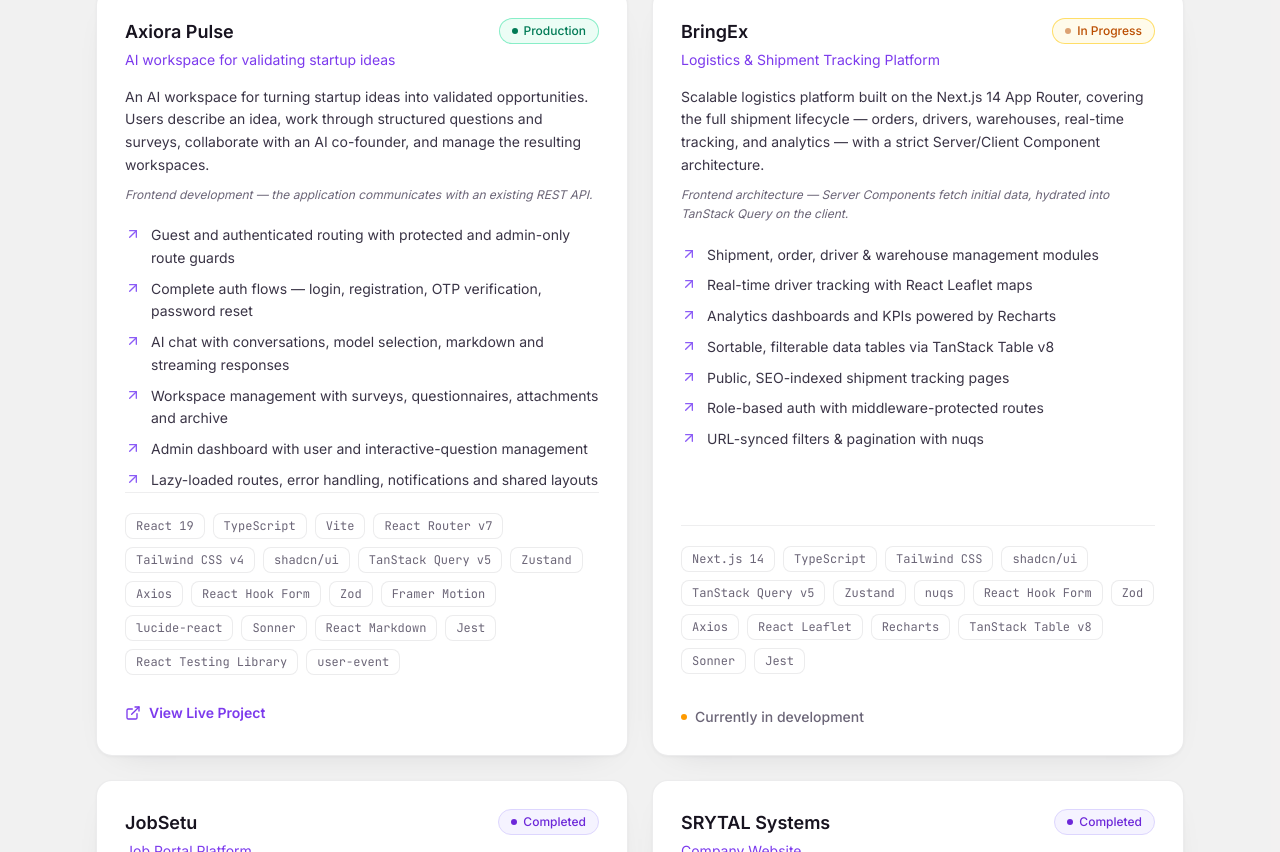
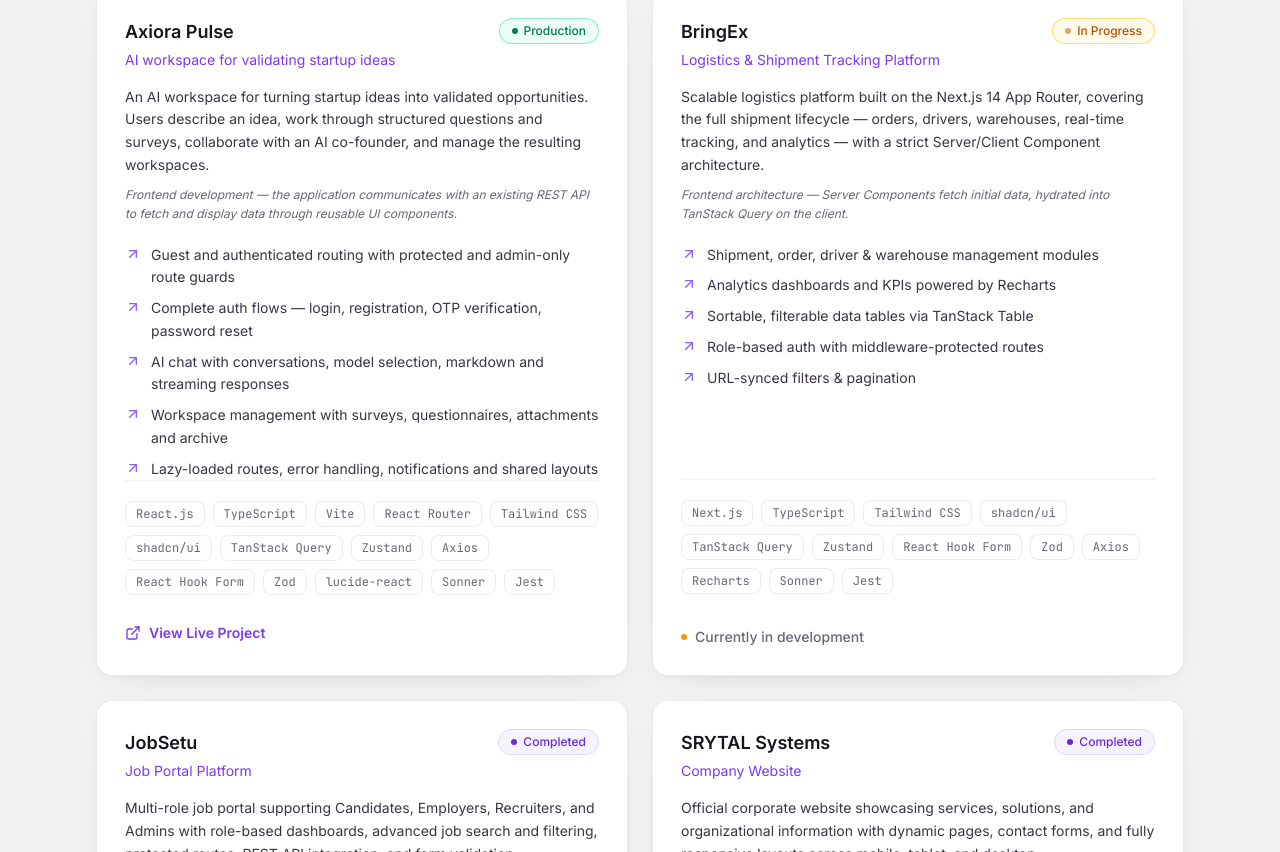
Before and after one commit to saibabuchimma-dev/Sai_Portfolio, a React (Vite) app in the folder frontend/: page / in a window 1280 px wide. Shown: the part 3768-4620 px from the top of the page. Built offline with nearby package versions, Linux system fonts and the light colour scheme.

Commit message:
text changes

```diff
--- a/frontend/src/data/portfolio.ts
+++ b/frontend/src/data/portfolio.ts
@@ -159,33 +159,28 @@ export const PROJECTS: Project[] = [
     featured: true,
     description:
       'An AI workspace for turning startup ideas into validated opportunities. Users describe an idea, work through structured questions and surveys, collaborate with an AI co-founder, and manage the resulting workspaces.',
-    scopeNote: 'Frontend development — the application communicates with an existing REST API.',
+    scopeNote: 'Frontend development — the application communicates with an existing REST API to fetch and display data through reusable UI components.',
     technologies: [
-      'React 19',
+      'React.js',
       'TypeScript',
       'Vite',
-      'React Router v7',
-      'Tailwind CSS v4',
+      'React Router',
+      'Tailwind CSS',
       'shadcn/ui',
-      'TanStack Query v5',
+      'TanStack Query',
       'Zustand',
       'Axios',
       'React Hook Form',
       'Zod',
-      'Framer Motion',
       'lucide-react',
       'Sonner',
-      'React Markdown',
       'Jest',
-      'React Testing Library',
-      'user-event',
     ],
     highlights: [
       'Guest and authenticated routing with protected and admin-only route guards',
       'Complete auth flows — login, registration, OTP verification, password reset',
       'AI chat with conversations, model selection, markdown and streaming responses',
       'Workspace management with surveys, questionnaires, attachments and archive',
-      'Admin dashboard with user and interactive-question management',
       'Lazy-loaded routes, error handling, notifications and shared layouts',
     ],
     link: 'https://axiorapulse.com/',
@@ -199,30 +194,25 @@ export const PROJECTS: Project[] = [
       'Scalable logistics platform built on the Next.js 14 App Router, covering the full shipment lifecycle — orders, drivers, warehouses, real-time tracking, and analytics — with a strict Server/Client Component architecture.',
     scopeNote: 'Frontend architecture — Server Components fetch initial data, hydrated into TanStack Query on the client.',
     technologies: [
-      'Next.js 14',
+      'Next.js',
       'TypeScript',
       'Tailwind CSS',
       'shadcn/ui',
-      'TanStack Query v5',
+      'TanStack Query',
       'Zustand',
-      'nuqs',
       'React Hook Form',
       'Zod',
       'Axios',
-      'React Leaflet',
       'Recharts',
-      'TanStack Table v8',
       'Sonner',
       'Jest',
     ],
     highlights: [
       'Shipment, order, driver & warehouse management modules',
-      'Real-time driver tracking with React Leaflet maps',
       'Analytics dashboards and KPIs powered by Recharts',
-      'Sortable, filterable data tables via TanStack Table v8',
-      'Public, SEO-indexed shipment tracking pages',
+      'Sortable, filterable data tables via TanStack Table',
       'Role-based auth with middleware-protected routes',
-      'URL-synced filters & pagination with nuqs',
+      'URL-synced filters & pagination',
     ],
     unavailableNote: 'Currently in development',
   },
@@ -237,7 +227,6 @@ export const PROJECTS: Project[] = [
       'Four role-based dashboard experiences',
       'Advanced job search & filtering',
       'Protected routes & REST API integration',
-      'Validated multi-step forms',
     ],
     link: 'https://www.iglobusjobsetu.com/',
     linkLabel: 'View Live Project',
```
